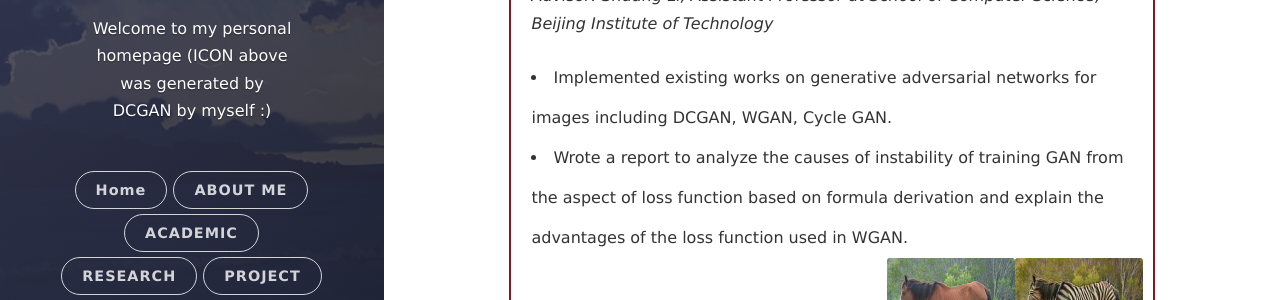
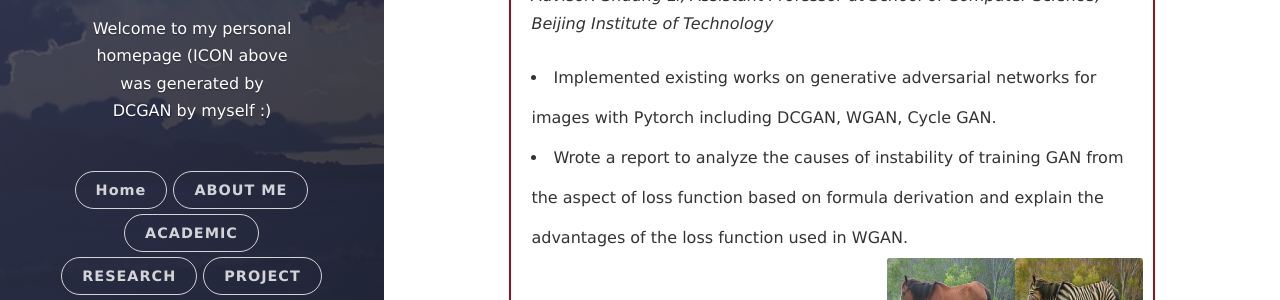
Before and after one commit to yinkejia/yinkejia.github.io, a Jekyll site: the page built from _posts/2022-09-10-RESEARCH-EXPERIENCE.markdown, in a window 1280 px wide and 900 px high, scrolled down 3040 px, cut to the strip 262-900 px from the top of the window. Shown: the part 150-450 px from the top of the strip. Built offline with Jekyll 4.4.1, drawn with Linux system fonts in a browser that asks for light colours; nearby versions of some CDN libraries.

Commit message:
Update 2022-09-10-RESEARCH-EXPERIENCE.markdown

```diff
--- a/_posts/2022-09-10-RESEARCH-EXPERIENCE.markdown
+++ b/_posts/2022-09-10-RESEARCH-EXPERIENCE.markdown
@@ -87,7 +87,7 @@ date: 2022-09-10 15:32:24.000000000 +09:00
       <p><strong>Theoretical understanding and image generation with GAN | Nov 2020 - Dec 2020</strong></p>
       <p><em>Advisor: Shuang Li, Assistant Professor at School of Computer Science, Beijing Institute of Technology</em></p>
       <ui>
-        <li>Implemented existing works on generative adversarial networks for images including DCGAN, WGAN, Cycle GAN.</li>
+        <li>Implemented existing works on generative adversarial networks for images with Pytorch including DCGAN, WGAN, Cycle GAN.</li>
         <li>Wrote a report to analyze the causes of instability of training GAN from the aspect of loss function based on formula derivation and explain the advantages of the loss function used in WGAN.</li>
         <img style="float:right" src="/assets/images/CycleGAN_before.png" width="128" height="128">
         <img style="float:right" src="/assets/images/CycleGAN_after.jpg" width="128" height="128">
```
